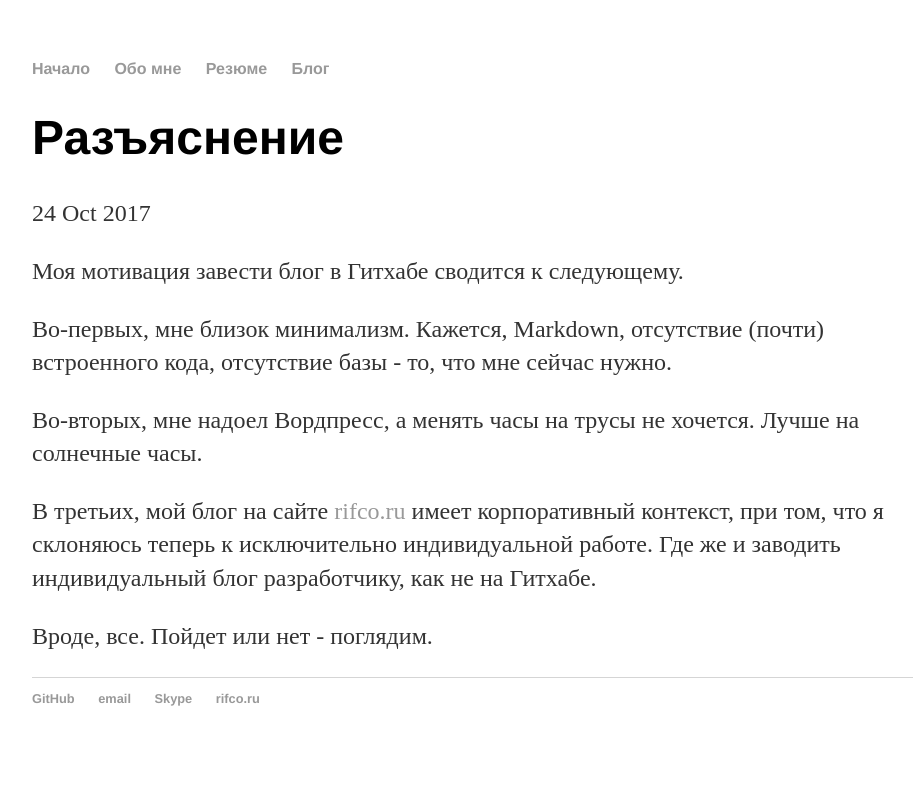
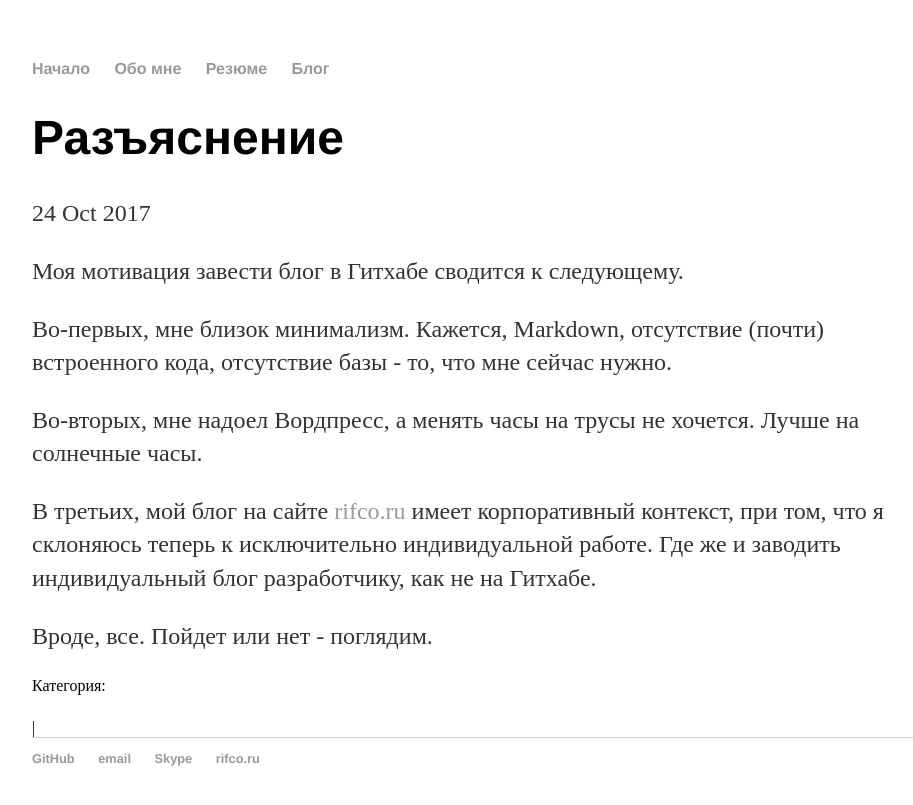
Before and after one commit to komstin/komstin.github.io, a Jekyll site: the page built from _posts/2017-10-24-explanation.md, in a window 1280 px wide. Shown: the top 805 px of the page, without its empty margins (160-1073 px from the left). Built offline with Jekyll 4.4.1, drawn with Linux system fonts in a browser that asks for light colours.

Commit message:
Update post.html

```diff
--- a/_layouts/post.html
+++ b/_layouts/post.html
@@ -1,9 +1,17 @@
 ---
 layout: default
 ---
+{% assign category = site.my_categories | where: "slug", post.category %}
+{% assign category = category[0] %}
+{% if category %}
+    {% capture category_content %}<a class="label" href="{{ category.url }}">{{ category.name }}</a>{% endcapture %}
+{% endif %}
+
 <h1>{{ page.title }}</h1>
 <p class="meta">{{ page.date | date_to_string }}</p>
 
 <div class="post">
   {{ content }}
 </div>
+
+Категория: <p id="post-meta">{{ category_content }}</p> |
```
